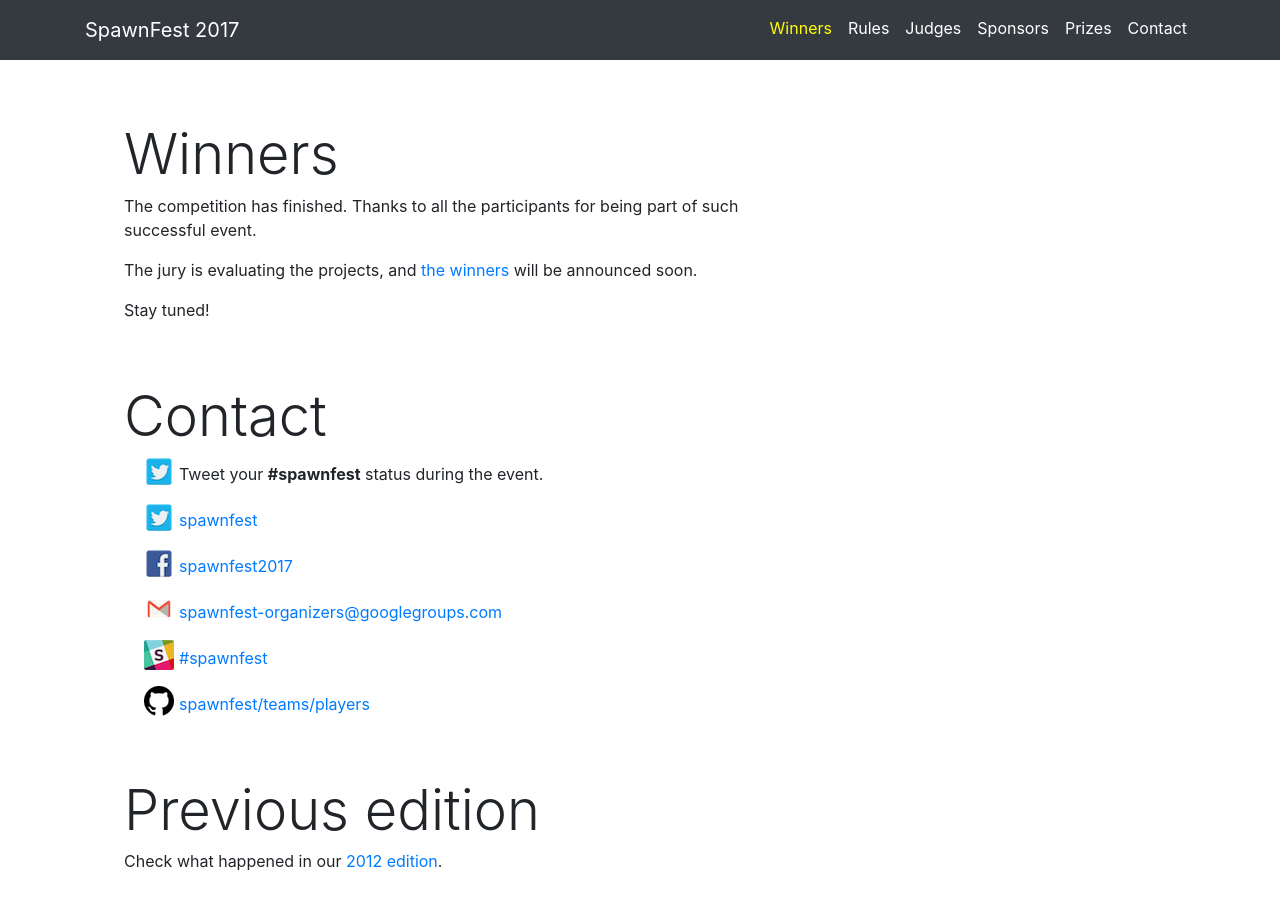
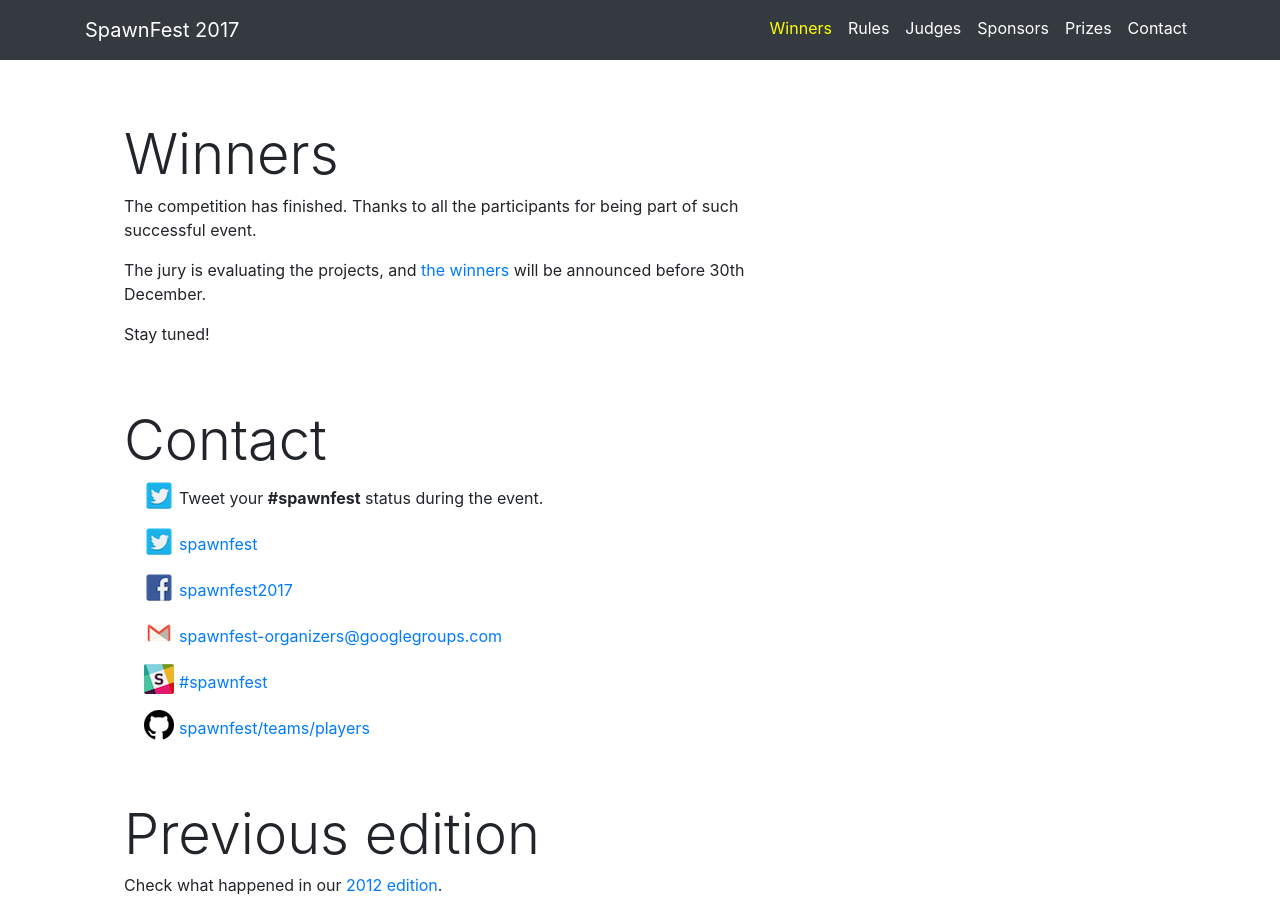
Before and after one commit to spawnfest/spawnfest.github.io, a Jekyll site: the page built from index.html, in a window 1280 px wide and 900 px high, scrolled down 518 px. Built offline with Jekyll 4.4.1, drawn with Linux system fonts in a browser that asks for light colours; comment, search, counter and statistics services are not loaded.

Commit message:
Update winners announcement date

```diff
--- a/index.html
+++ b/index.html
@@ -22,7 +22,7 @@ permalink: /
           <div class="p-4 align-items-center">
             <h2 class="display-4">Winners</h2>
             <p>The competition has finished. Thanks to all the participants for being part of such successful event.</p>
-            <p>The jury is evaluating the projects, and <a href="/winners">the winners</a> will be announced soon.</p>
+            <p>The jury is evaluating the projects, and <a href="/winners">the winners</a> will be announced before 30th December.</p>
             <p>Stay tuned!</p>
           </div>
         </div>
--- a/winners.html
+++ b/winners.html
@@ -12,7 +12,7 @@ permalink: /winners/
         <div class="text-center">
           <h2 class="display-4">Winners</h2>
           <p>The competition has finished. Thanks to all the participants for being part of such successful event.</p>
-          <p>The jury is evaluating the projects, and the winners will be announced soon.</p>
+          <p>The jury is evaluating the projects, and the winners will be announced before 30th December.</p>
           <p>Stay tuned!</p>
         </div>
       </div>
```
